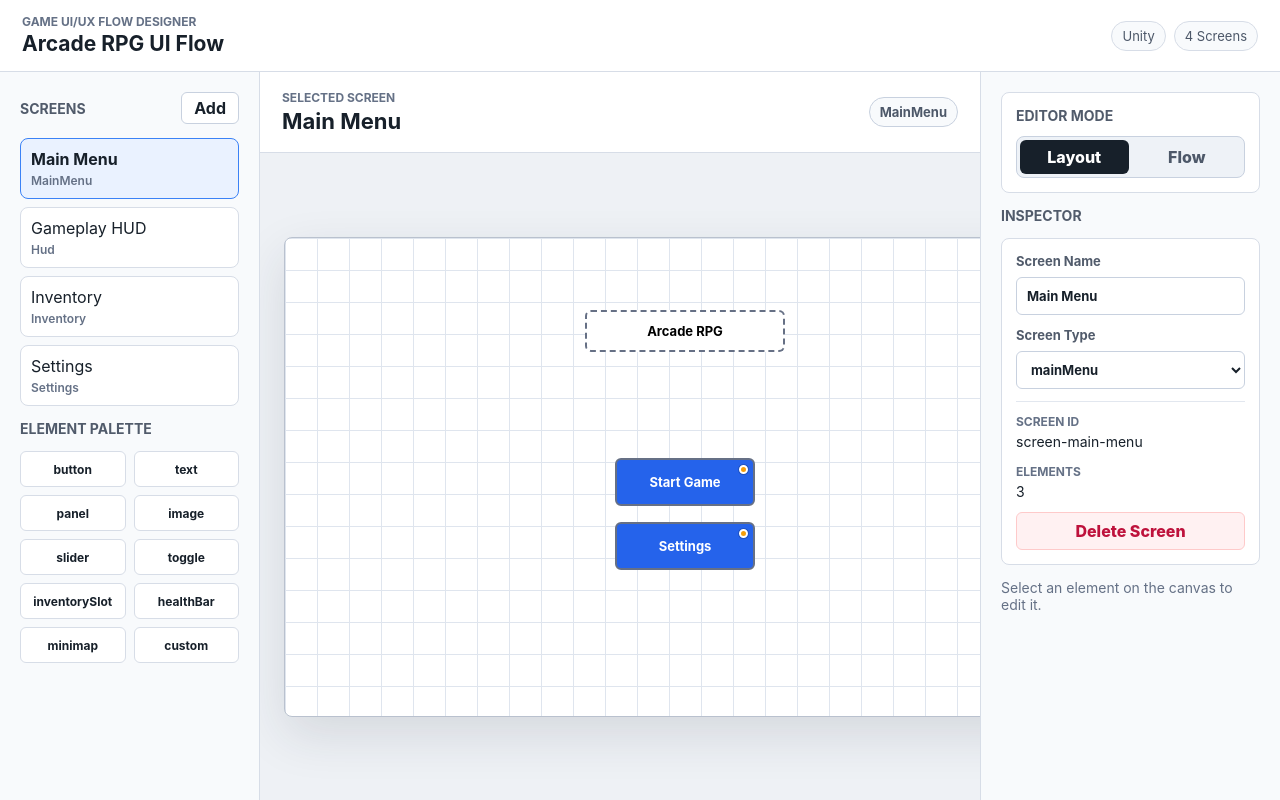
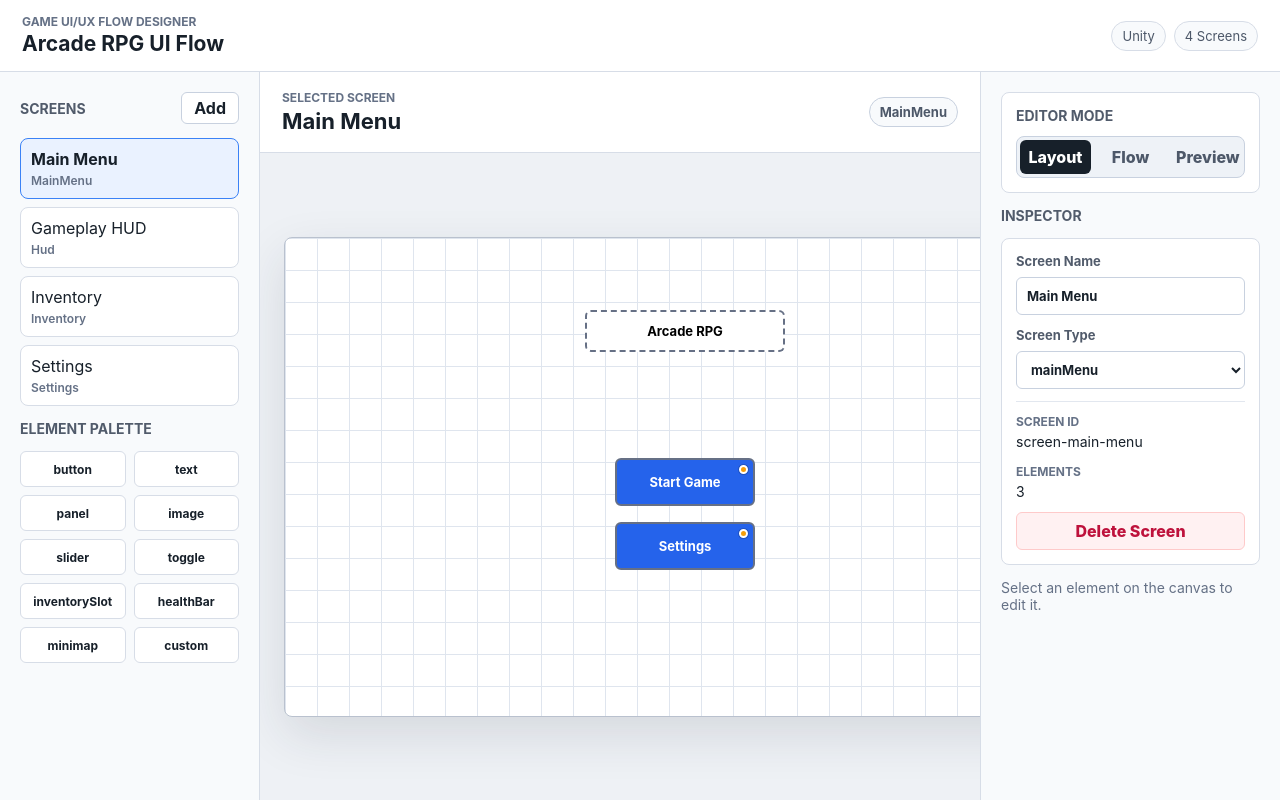
Before and after one commit to hojun999/UIUX-FLOW-VISUALIZATION, a React (Vite) app: page / in a window 1280 px wide. Built offline with nearby package versions, Linux system fonts and the light colour scheme.

Commit message:
Preview 모드

```diff
--- a/src/App.tsx
+++ b/src/App.tsx
@@ -72,10 +72,12 @@ function createNewElement(type: UIElementType, elementNumber: number): UIElement
 
 function App() {
   const [project, setProject] = useState<GameUIProject>(sampleProject);
-  const [editorMode, setEditorMode] = useState<'layout' | 'flow'>('layout');
+  const [editorMode, setEditorMode] = useState<'layout' | 'flow' | 'preview'>('layout');
   const [selectedScreenId, setSelectedScreenId] = useState(project.screens[0]?.id ?? '');
   const [selectedElementId, setSelectedElementId] = useState<string | null>(null);
   const [selectedFlowId, setSelectedFlowId] = useState<string | null>(null);
+  const [previewScreenId, setPreviewScreenId] = useState(project.screens[0]?.id ?? '');
+  const [previewHistory, setPreviewHistory] = useState<string[]>([]);
 
   const selectedScreen = useMemo(
     () => project.screens.find((screen) => screen.id === selectedScreenId),
@@ -90,6 +92,11 @@ function App() {
   const selectedFlow = useMemo(
     () => project.flows.find((flow) => flow.id === selectedFlowId),
     [project.flows, selectedFlowId],
+  );
+
+  const previewScreen = useMemo(
+    () => project.screens.find((screen) => screen.id === previewScreenId) ?? project.screens[0],
+    [previewScreenId, project.screens],
   );
 
   function selectScreen(screenId: string) {
@@ -145,6 +152,10 @@ function App() {
       ),
     }));
     setSelectedScreenId(fallbackScreen.id);
+    setPreviewScreenId((currentPreviewScreenId) =>
+      currentPreviewScreenId === selectedScreenId ? fallbackScreen.id : currentPreviewScreenId,
+    );
+    setPreviewHistory((currentHistory) => currentHistory.filter((screenId) => screenId !== selectedScreenId));
     setSelectedElementId(null);
     setSelectedFlowId(null);
   }
@@ -267,7 +278,7 @@ function App() {
       fromScreenId: selectedScreen.id,
       fromElementId: selectedElement.id,
       toScreenId,
-      trigger: `${selectedElement.name} selected`,
+      trigger: 'click',
       description: `${selectedElement.name} opens ${toScreen.name}.`,
       condition: '',
     };
@@ -304,6 +315,44 @@ function App() {
     setSelectedFlowId(null);
   }
 
+  function navigatePreview(elementId: string) {
+    if (!previewScreen) {
+      return;
+    }
+
+    const flow = project.flows.find(
+      (candidateFlow) =>
+        candidateFlow.fromScreenId === previewScreen.id &&
+        candidateFlow.fromElementId === elementId &&
+        candidateFlow.trigger.trim().toLowerCase() === 'click',
+    );
+
+    if (!flow || !project.screens.some((screen) => screen.id === flow.toScreenId)) {
+      return;
+    }
+
+    setPreviewHistory((currentHistory) => [...currentHistory, previewScreen.id]);
+    setPreviewScreenId(flow.toScreenId);
+  }
+
+  function goBackInPreview() {
+    setPreviewHistory((currentHistory) => {
+      const previousScreenId = currentHistory[currentHistory.length - 1];
+
+      if (!previousScreenId) {
+        return currentHistory;
+      }
+
+      setPreviewScreenId(previousScreenId);
+      return currentHistory.slice(0, -1);
+    });
+  }
+
+  function resetPreview() {
+    setPreviewScreenId(project.screens[0]?.id ?? '');
+    setPreviewHistory([]);
+  }
+
   return (
     <main className="app-shell">
       <TopBar project={project} />
@@ -317,12 +366,17 @@ function App() {
       <Workspace
         editorMode={editorMode}
         flows={project.flows}
+        previewCanGoBack={previewHistory.length > 0}
+        previewScreen={previewScreen}
         screen={selectedScreen}
         screens={project.screens}
         selectedFlowId={selectedFlowId}
         selectedElementId={selectedElementId}
         selectedScreenId={selectedScreenId}
         onCreateFlow={createFlow}
+        onNavigatePreview={navigatePreview}
+        onPreviewBack={goBackInPreview}
+        onPreviewReset={resetPreview}
         onMoveElement={moveElement}
         onSelectFlow={setSelectedFlowId}
         onSelectElement={setSelectedElementId}
@@ -342,7 +396,12 @@ function App() {
         onDeleteFlow={deleteSelectedFlow}
         onSetEditorMode={(mode) => {
           setEditorMode(mode);
-          if (mode === 'flow') {
+          if (mode === 'preview') {
+            setPreviewScreenId(selectedScreenId || project.screens[0]?.id || '');
+            setPreviewHistory([]);
+            setSelectedElementId(null);
+            setSelectedFlowId(null);
+          } else if (mode === 'flow') {
             setSelectedElementId(null);
           } else {
             setSelectedFlowId(null);
--- a/src/components/RightInspector.tsx
+++ b/src/components/RightInspector.tsx
@@ -4,7 +4,7 @@ const screenTypes: UIScreenType[] = ['mainMenu', 'hud', 'pauseMenu', 'inventory'
 
 type RightInspectorProps = {
   canDeleteScreen: boolean;
-  editorMode: 'layout' | 'flow';
+  editorMode: 'layout' | 'flow' | 'preview';
   flows: UIFlow[];
   selectedFlow: UIFlow | undefined;
   selectedElement: UIElement | undefined;
@@ -14,7 +14,7 @@ type RightInspectorProps = {
   onDeleteScreen: () => void;
   onDeleteElement: () => void;
   onDeleteFlow: () => void;
-  onSetEditorMode: (mode: 'layout' | 'flow') => void;
+  onSetEditorMode: (mode: 'layout' | 'flow' | 'preview') => void;
   onUpdateElement: (patch: Partial<Omit<UIElement, 'id' | 'type'>>) => void;
   onUpdateFlow: (
     patch: Partial<Pick<UIFlow, 'fromScreenId' | 'fromElementId' | 'toScreenId' | 'trigger' | 'description' | 'condition'>>,
@@ -64,11 +64,18 @@ export function RightInspector({
           >
             Flow
           </button>
+          <button
+            className={editorMode === 'preview' ? 'active' : ''}
+            type="button"
+            onClick={() => onSetEditorMode('preview')}
+          >
+            Preview
+          </button>
         </div>
       </section>
 
       <h2>Inspector</h2>
-      {screen ? (
+      {editorMode !== 'preview' && screen ? (
         <div className="inspector-panel">
           <label className="field-label" htmlFor="screen-name">
             Screen Name
@@ -115,9 +122,13 @@ export function RightInspector({
           </button>
           {!canDeleteScreen ? <p className="hint-text">At least one screen is required.</p> : null}
         </div>
-      ) : (
+      ) : editorMode !== 'preview' ? (
         <p className="empty-state">Select a screen to inspect it.</p>
-      )}
+      ) : null}
+
+      {editorMode === 'preview' ? (
+        <p className="empty-state">Preview follows element flows where trigger is set to click.</p>
+      ) : null}
 
       {editorMode === 'flow' && selectedFlow ? (
         <div className="inspector-panel">
--- a/src/components/Workspace.tsx
+++ b/src/components/Workspace.tsx
@@ -12,14 +12,19 @@ function clamp(value: number, min: number, max: number): number {
 }
 
 type WorkspaceProps = {
-  editorMode: 'layout' | 'flow';
+  editorMode: 'layout' | 'flow' | 'preview';
   flows: UIFlow[];
+  previewCanGoBack: boolean;
+  previewScreen: UIScreen | undefined;
   screen: UIScreen | undefined;
   screens: UIScreen[];
   selectedFlowId: string | null;
   selectedElementId: string | null;
   selectedScreenId: string;
   onCreateFlow: (fromScreenId: string, toScreenId: string) => void;
+  onNavigatePreview: (elementId: string) => void;
+  onPreviewBack: () => void;
+  onPreviewReset: () => void;
   onMoveElement: (elementId: string, x: number, y: number) => void;
   onSelectFlow: (flowId: string | null) => void;
   onSelectElement: (elementId: string) => void;
@@ -29,12 +34,17 @@ type WorkspaceProps = {
 export function Workspace({
   editorMode,
   flows,
+  previewCanGoBack,
+  previewScreen,
   screen,
   screens,
   selectedFlowId,
   selectedElementId,
   selectedScreenId,
   onCreateFlow,
+  onNavigatePreview,
+  onPreviewBack,
+  onPreviewReset,
   onMoveElement,
   onSelectFlow,
   onSelectElement,
@@ -47,10 +57,56 @@ export function Workspace({
           <p className="eyebrow">Selected Screen</p>
           <h2>{screen?.name ?? 'No screen selected'}</h2>
         </div>
-        {screen ? <span className="screen-type">{screen.type}</span> : null}
+        {editorMode === 'preview' && previewScreen ? (
+          <span className="screen-type">{previewScreen.type}</span>
+        ) : screen ? (
+          <span className="screen-type">{screen.type}</span>
+        ) : null}
       </section>
 
-      {editorMode === 'flow' ? (
+      {editorMode === 'preview' ? (
+        <section className="preview-shell">
+          <header className="preview-header">
+            <strong>{previewScreen?.name ?? 'No preview screen'}</strong>
+            <div>
+              <button type="button" disabled={!previewCanGoBack} onClick={onPreviewBack}>
+                Back
+              </button>
+              <button type="button" onClick={onPreviewReset}>
+                Reset
+              </button>
+            </div>
+          </header>
+          <div className="canvas preview-canvas">
+            {previewScreen?.elements.map((element) => {
+              const clickFlow = flows.find(
+                (flow) =>
+                  flow.fromScreenId === previewScreen.id &&
+                  flow.fromElementId === element.id &&
+                  flow.trigger.trim().toLowerCase() === 'click',
+              );
+
+              return (
+                <button
+                  className={`ui-element preview-element ${element.type} ${clickFlow ? 'clickable' : ''}`}
+                  disabled={!clickFlow}
+                  key={element.id}
+                  type="button"
+                  style={{
+                    left: element.x,
+                    top: element.y,
+                    width: element.width,
+                    height: element.height,
+                  }}
+                  onClick={() => onNavigatePreview(element.id)}
+                >
+                  <span>{element.label || element.name}</span>
+                </button>
+              );
+            })}
+          </div>
+        </section>
+      ) : editorMode === 'flow' ? (
         <FlowEditor
           flows={flows}
           screens={screens}
--- a/src/styles.css
+++ b/src/styles.css
@@ -228,6 +228,42 @@ h2 {
   padding: 24px;
 }
 
+.preview-shell {
+  display: grid;
+  grid-template-rows: auto minmax(0, 1fr);
+  place-items: center;
+  overflow: auto;
+  padding: 24px;
+}
+
+.preview-header {
+  display: flex;
+  align-items: center;
+  justify-content: space-between;
+  width: 800px;
+  margin-bottom: 12px;
+}
+
+.preview-header div {
+  display: flex;
+  gap: 8px;
+}
+
+.preview-header button {
+  min-height: 34px;
+  border: 1px solid #c8d1df;
+  border-radius: 6px;
+  padding: 0 12px;
+  background: #ffffff;
+  color: #17202a;
+  font-weight: 800;
+}
+
+.preview-header button:disabled {
+  cursor: not-allowed;
+  opacity: 0.5;
+}
+
 .flow-editor {
   min-height: 0;
   background: #eef1f5;
@@ -294,6 +330,24 @@ h2 {
   border-color: #3b82f6;
   box-shadow: 0 0 0 3px rgb(59 130 246 / 24%);
   z-index: 2;
+}
+
+.preview-canvas {
+  box-shadow: 0 18px 50px rgb(31 41 55 / 16%);
+}
+
+.preview-element {
+  cursor: default;
+}
+
+.preview-element:hover,
+.preview-element:active {
+  cursor: default;
+}
+
+.preview-element.clickable:hover {
+  border-color: #16a34a;
+  cursor: pointer;
 }
 
 .flow-indicator {
@@ -372,7 +426,7 @@ h2 {
 
 .mode-switcher {
   display: grid;
-  grid-template-columns: repeat(2, minmax(0, 1fr));
+  grid-template-columns: repeat(3, minmax(0, 1fr));
   gap: 4px;
   border: 1px solid #c8d1df;
   border-radius: 8px;
```
